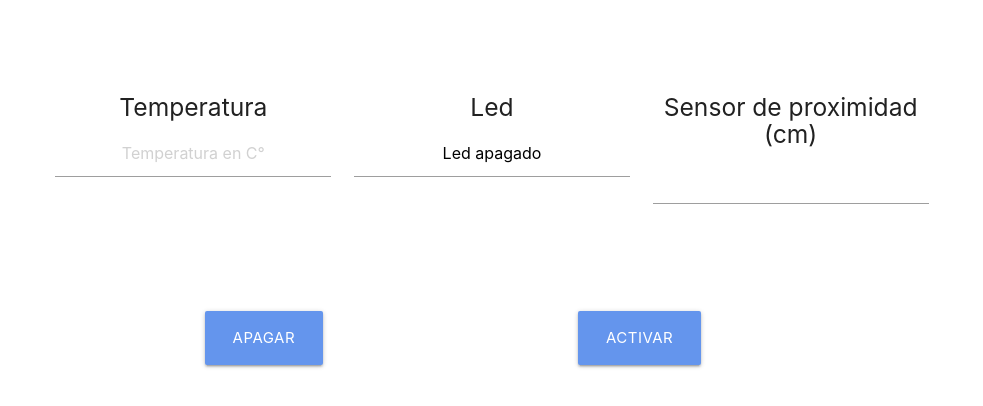
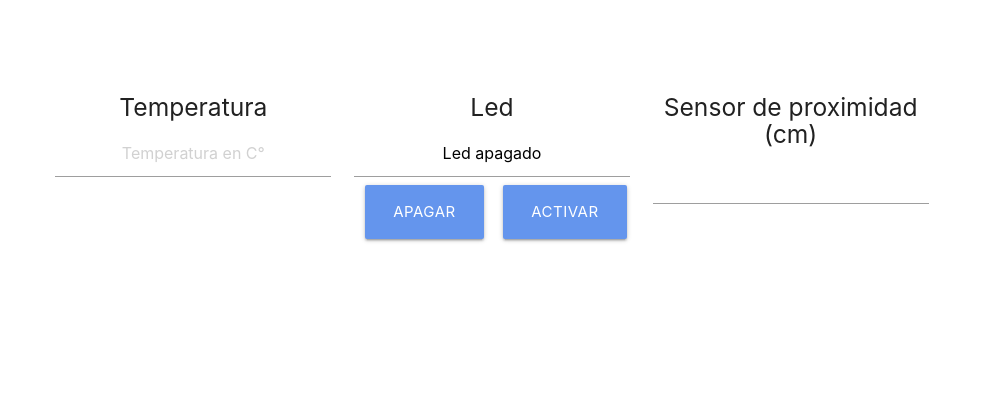
Before and after one commit to ccolunga/domotica, a website: page public/index.html in a window 1280 px wide. Shown: the part 136-542 px from the top of the page, without its empty margins (148-1131 px from the left). Drawn offline with nearby package versions, Linux system fonts and the light colour scheme; no server answers.

Commit message:
Ajustes en los botones del led y sensor de proximidad agregado

```diff
--- a/public/index.html
+++ b/public/index.html
@@ -45,6 +45,14 @@
 				<div class="col s12 m4">
 					<h5 class="center">Led</h5>
 					<input id="led" type="text" placeholder="LED" value="Led apagado">
+
+					<!-- Botones -->
+					<div class="col s12 m12 l6">
+						<a id="ledoff" class="waves-effect waves-light btn-large btnActualizar">Apagar</a>
+					</div>
+					<div class="col s12 m12 l6">
+						<a id="active" class="waves-effect waves-light btn-large btnActivar">Activar</a>
+					</div>
 				</div>
 
 				<!-- Sensor de proximidad -->
@@ -53,13 +61,6 @@
 					<input class="disabled" id="proximity" type="text">
 				</div>
 
-				<!-- Botones -->
-					<div class="col s12 m5 offset-m2 btns">
-						<a id="ledoff" class="waves-effect waves-light btn-large btnActualizar">Apagar</a>
-					</div>
-					<div class="col s12 m5 btns">
-						<a id="active" class="waves-effect waves-light btn-large btnActivar">Activar</a>
-					</div>
 			</div>
 		</div>
 	</section>
```
Also changed, not shown: server.js (+2 -6 lines).
